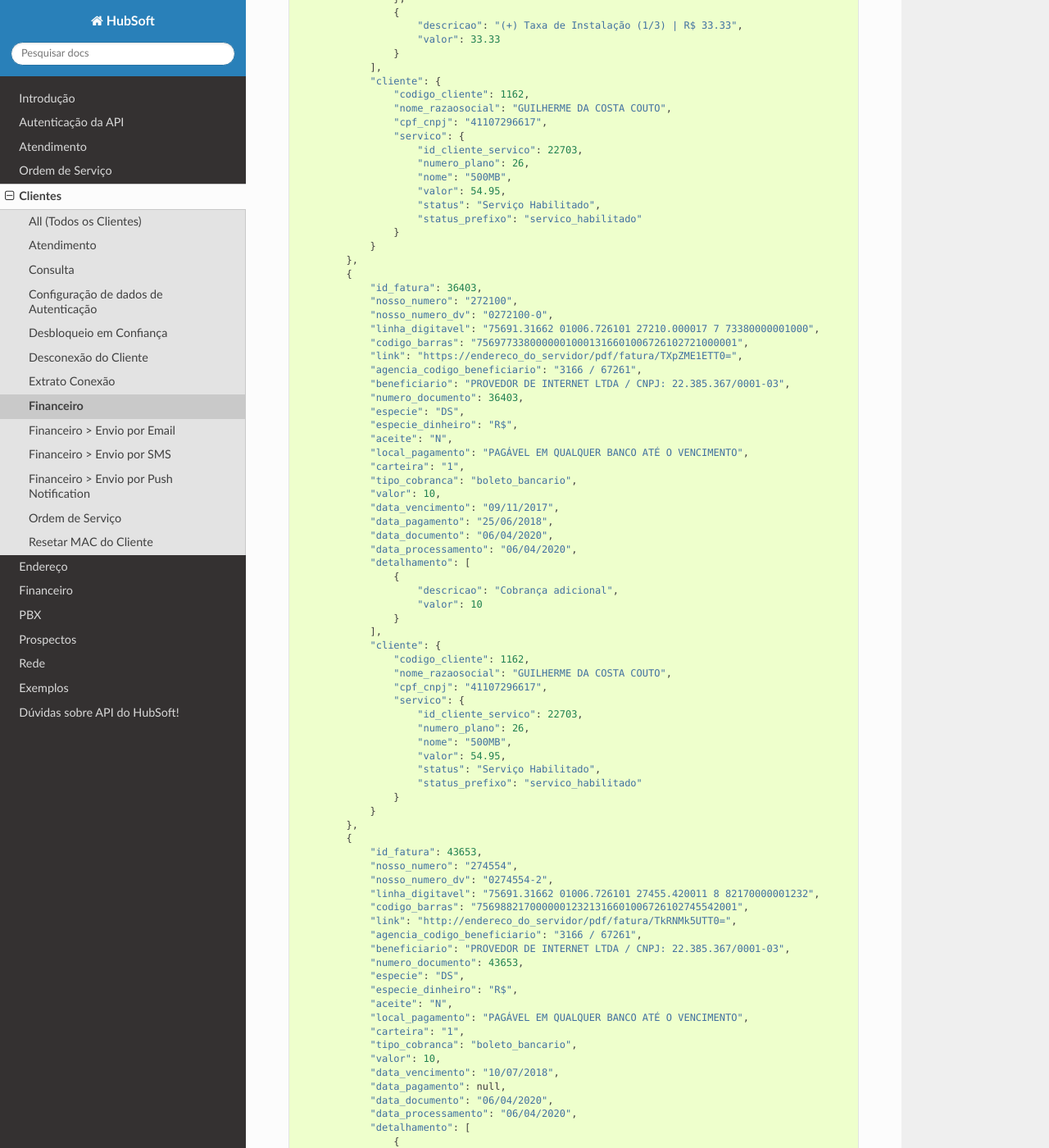
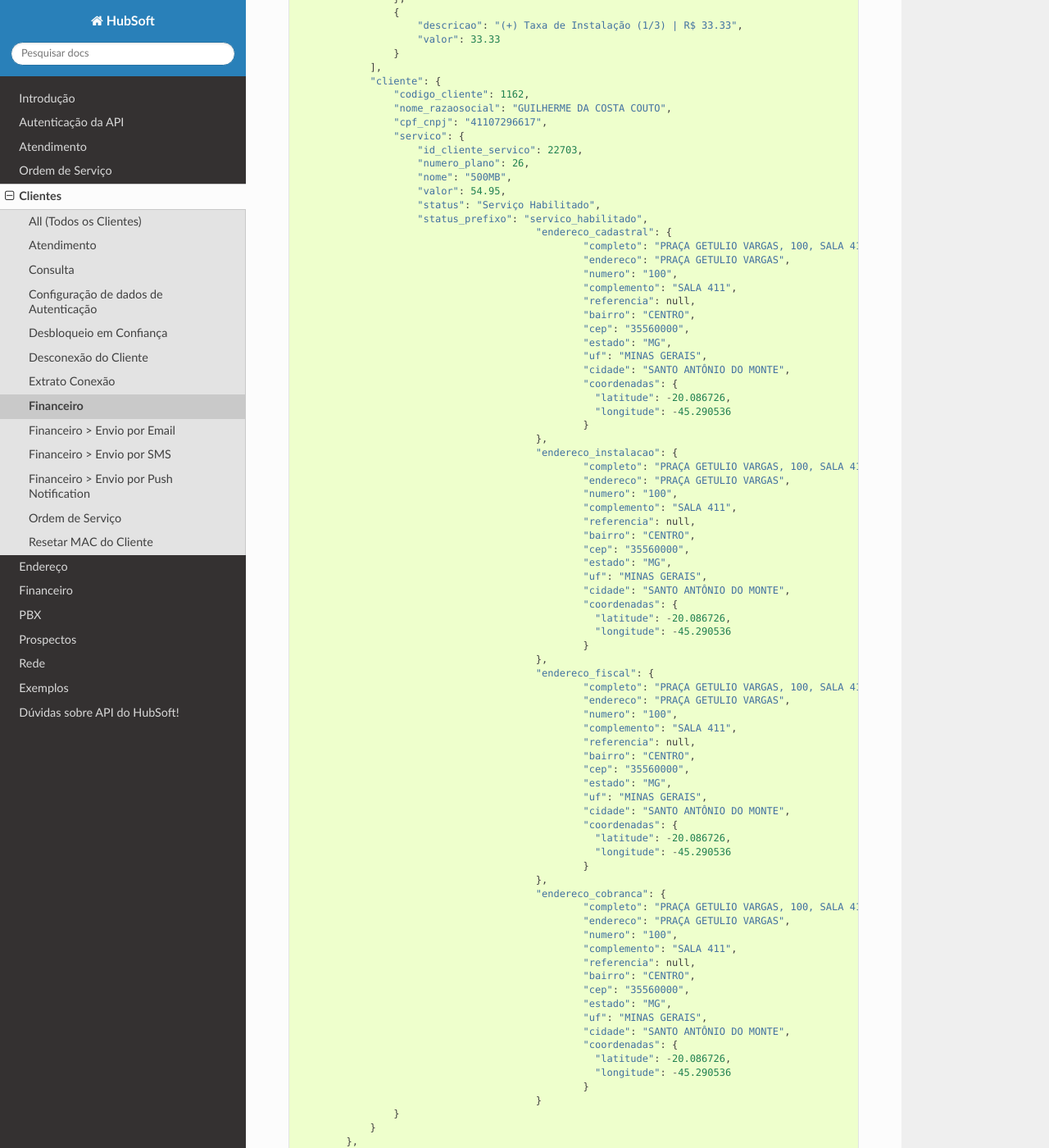
Before and after one commit to hubsoftbrasil/api, a Sphinx documentation site: the page built from docs/source/clientes/financeiro.rst, in a window 1280 px wide and 1400 px high, scrolled down 2045 px. Shown: the whole window at 82% size. Built offline with Sphinx 7.4.7 and the Read the Docs theme 2.0.0, drawn with Linux system fonts in a browser that asks for light colours; pages that are not in the unit, such as notebooks, are missing from menus.

Commit message:
acrescentando informacao de endereco ao consultar faturas do servico do cliente

```diff
--- a/docs/source/clientes/financeiro.rst
+++ b/docs/source/clientes/financeiro.rst
@@ -151,7 +151,71 @@
 	                    "nome": "500MB",
 	                    "valor": 54.95,
 	                    "status": "Serviço Habilitado",
-	                    "status_prefixo": "servico_habilitado"
+	                    "status_prefixo": "servico_habilitado",
+						"endereco_cadastral": {
+							"completo": "PRAÇA GETULIO VARGAS, 100, SALA 411 - CENTRO, SANTO ANTÔNIO DO MONTE\/MG | CEP: 35560-000",
+							"endereco": "PRAÇA GETULIO VARGAS",
+							"numero": "100",
+							"complemento": "SALA 411",
+							"referencia": null,
+							"bairro": "CENTRO",
+							"cep": "35560000",
+							"estado": "MG",
+							"uf": "MINAS GERAIS",
+							"cidade": "SANTO ANTÔNIO DO MONTE",
+							"coordenadas": {
+							  "latitude": -20.086726,
+							  "longitude": -45.290536
+							}
+						},
+						"endereco_instalacao": {
+							"completo": "PRAÇA GETULIO VARGAS, 100, SALA 411 - CENTRO, SANTO ANTÔNIO DO MONTE\/MG | CEP: 35560-000",
+							"endereco": "PRAÇA GETULIO VARGAS",
+							"numero": "100",
+							"complemento": "SALA 411",
+							"referencia": null,
+							"bairro": "CENTRO",
+							"cep": "35560000",
+							"estado": "MG",
+							"uf": "MINAS GERAIS",
+							"cidade": "SANTO ANTÔNIO DO MONTE",
+							"coordenadas": {
+							  "latitude": -20.086726,
+							  "longitude": -45.290536
+							}
+						},
+						"endereco_fiscal": {
+							"completo": "PRAÇA GETULIO VARGAS, 100, SALA 411 - CENTRO, SANTO ANTÔNIO DO MONTE\/MG | CEP: 35560-000",
+							"endereco": "PRAÇA GETULIO VARGAS",
+							"numero": "100",
+							"complemento": "SALA 411",
+							"referencia": null,
+							"bairro": "CENTRO",
+							"cep": "35560000",
+							"estado": "MG",
+							"uf": "MINAS GERAIS",
+							"cidade": "SANTO ANTÔNIO DO MONTE",
+							"coordenadas": {
+							  "latitude": -20.086726,
+							  "longitude": -45.290536
+							}
+						},
+						"endereco_cobranca": {
+							"completo": "PRAÇA GETULIO VARGAS, 100, SALA 411 - CENTRO, SANTO ANTÔNIO DO MONTE\/MG | CEP: 35560-000",
+							"endereco": "PRAÇA GETULIO VARGAS",
+							"numero": "100",
+							"complemento": "SALA 411",
+							"referencia": null,
+							"bairro": "CENTRO",
+							"cep": "35560000",
+							"estado": "MG",
+							"uf": "MINAS GERAIS",
+							"cidade": "SANTO ANTÔNIO DO MONTE",
+							"coordenadas": {
+							  "latitude": -20.086726,
+							  "longitude": -45.290536
+							}
+						}
 	                }
 	            }
 	        },
```
